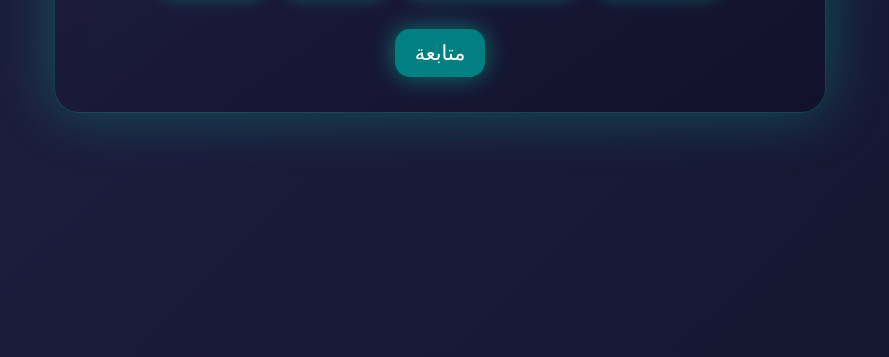
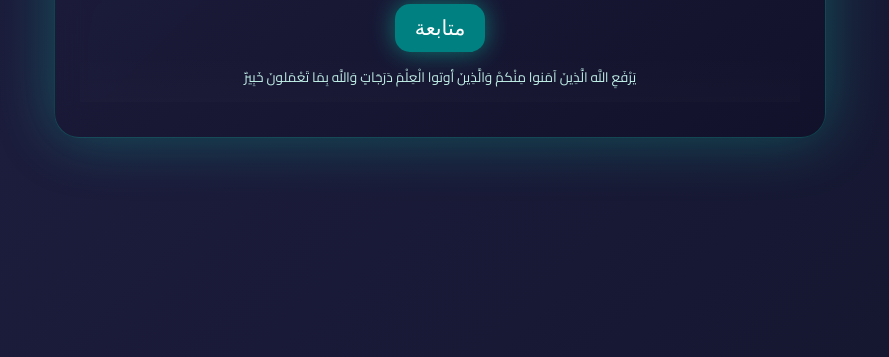
Before and after one commit to BETA-iq/stud, a plain HTML site: page ex/index.html in a window 1280 px wide. Shown: the part 443-800 px from the top of the page, without its empty margins (200-1089 px from the left). Drawn offline with Linux system fonts and the light colour scheme.

Commit message:
Update index.html

```diff
--- a/ex/index.html
+++ b/ex/index.html
@@ -56,6 +56,9 @@
   </div>
 
   <button id="continueBtn">متابعة</button>
+  <footer class="exam-footer" style="padding:12px 20px; text-align:center; font-size:0.85rem; color:#bfeee6; background: linear-gradient(180deg, transparent, rgba(255,255,255,0.01));">
+      <div class="note">يَرْفَعِ اللَّه الَّذِينَ آمَنوا مِنْكمْ وَالَّذِينَ أوتوا الْعِلْمَ دَرَجَاتٍ وَاللَّه بِمَا تَعْمَلونَ خَبِيرٌ</div>
+    </footer>
 </div>
 
 <script src="main.js"></script>
```
